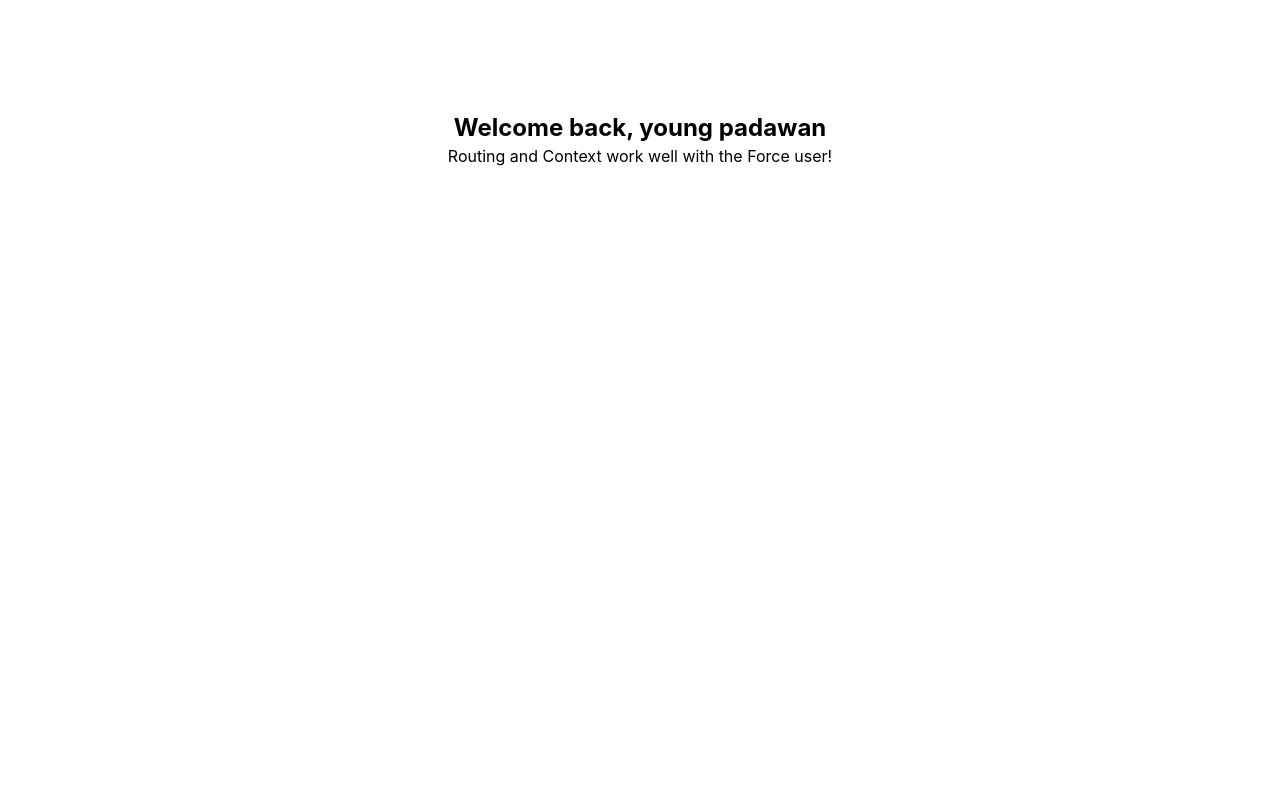
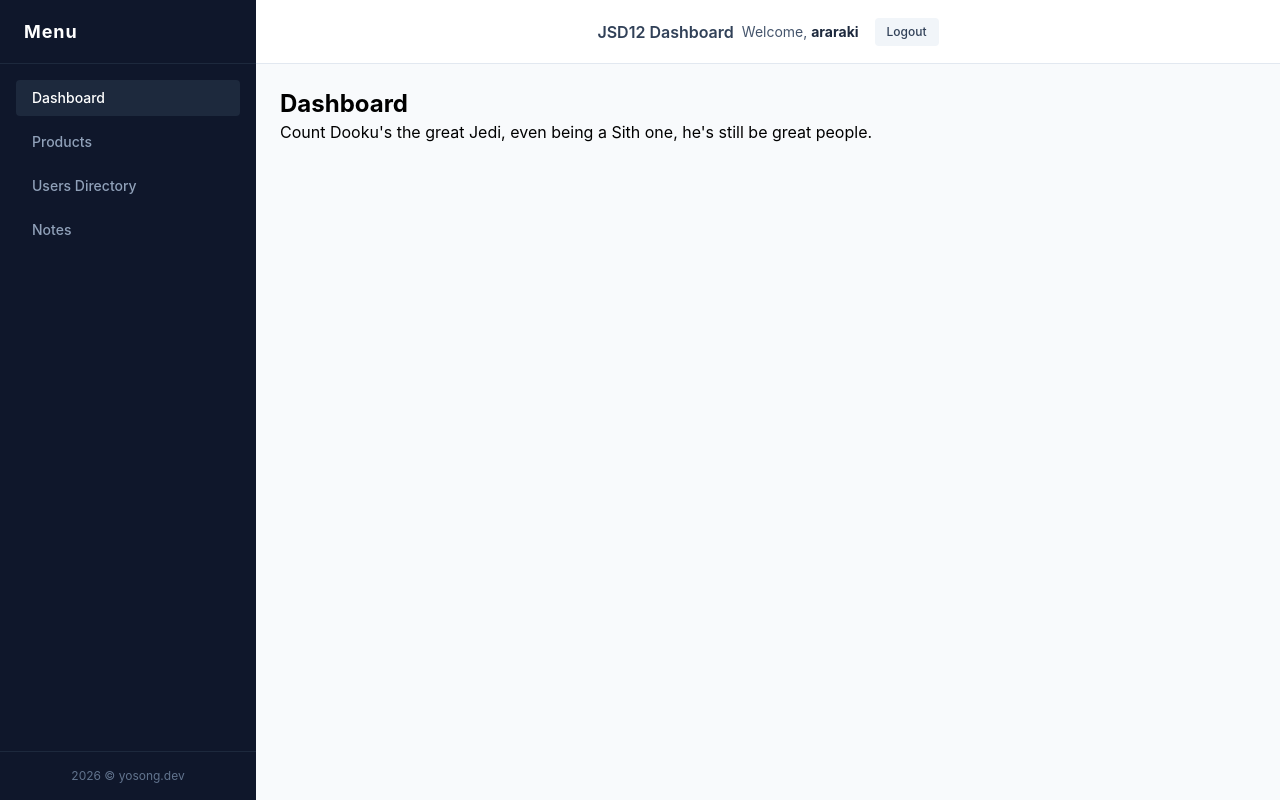
Before and after one commit to weerayosong/jsd12-full-stack-app-fe2, a React (Vite) app: page /login in a window 1280 px wide. Both pictures are taken after a click on the button "Login". Built offline with nearby package versions, Linux system fonts and the light colour scheme.

Commit message:
add main layout, sidebar, header and setup nested routes

```diff
--- a/src/App.jsx
+++ b/src/App.jsx
@@ -2,14 +2,44 @@ import { BrowserRouter, Routes, Route, Navigate } from "react-router-dom";
 import { AuthProvider } from "./contexts/AuthContext";
 import ProtectedRoute from "./routes/ProtectedRoute";
 import Login from "./pages/Login";
+import MainLayout from "./components/layout/MainLayout";
 
 // mock dashboard for test mock login first page
-const MockDashboard = () => (
-    <div className="p-8 text-center mt-20">
-        <h1 className="text-2xl font-bold">Welcome back, young padawan</h1>
-        <p>Routing and Context work well with the Force user!</p>
+// const MockDashboard = () => (
+//     <div className="p-8 text-center mt-20">
+//         <h1 className="text-2xl font-bold">Welcome back, young padawan</h1>
+//         <p>Routing and Context work well with the Force user!</p>
+//     </div>
+// );
+// mock pages
+const Dashboard = () => (
+    <div>
+        <h1 className="text-2xl font-bold">Dashboard</h1>
+        <p>
+            Count Dooku's the great Jedi, even being a Sith one, he's still be
+            great people.
+        </p>
     </div>
 );
+const Products = () => (
+    <div>
+        <h1 className="text-2xl font-bold">Products</h1>
+        <p>Qui-Gon Jinn is the best.</p>
+    </div>
+);
+const Users = () => (
+    <div>
+        <h1 className="text-2xl font-bold">Users</h1>
+        <p>Anakin's cool, even cooler as Darth Vader.</p>
+    </div>
+);
+const Notes = () => (
+    <div>
+        <h1 className="text-2xl font-bold">Notes</h1>
+        <p>Ahsoka. the last one of this Great line, I'm no Jedi.</p>
+    </div>
+);
+
 function App() {
     return (
         <AuthProvider>
@@ -20,11 +50,16 @@ function App() {
 
                     {/* protected routes */}
                     <Route element={<ProtectedRoute />}>
-                        <Route
-                            path="/"
-                            element={<Navigate to="/dashboard" replace />}
-                        />
-                        <Route path="/dashboard" element={<MockDashboard />} />
+                        <Route element={<MainLayout />}>
+                            <Route
+                                path="/"
+                                element={<Navigate to="/dashboard" replace />}
+                            />
+                            <Route path="/dashboard" element={<Dashboard />} />
+                            <Route path="/products" element={<Products />} />
+                            <Route path="/users" element={<Users />} />
+                            <Route path="/notes" element={<Notes />} />
+                        </Route>
                     </Route>
 
                     {/* fallback routes */}
--- /dev/null
+++ b/src/components/layout/Header.jsx
@@ -0,0 +1,34 @@
+import { useAuth } from "../../contexts/AuthContext";
+import { useNavigate } from "react-router-dom";
+
+export default function Header() {
+    const { user, logout } = useAuth();
+    const navigate = useNavigate();
+
+    const handleLogout = () => {
+        logout();
+        navigate("/login");
+    };
+
+    return (
+        <header className="bg-white border-b  border-slate-200 h-16 flex items-center justify-center px-6 shrink-0">
+            <div className="font-semibold text-slate-700 mr-2">
+                JSD12 Dashboard
+            </div>
+            <div className="flex items-center gap-4">
+                <span className="text-sm text-slate-600">
+                    Welcome,{" "}
+                    <span className="font-bold text-slate-800">
+                        {user?.username}
+                    </span>
+                </span>
+                <button
+                    onClick={handleLogout}
+                    className="text-xs bg-slate-100 hover:bg-slate-200 text-slate-700 px-3 py-1.5 rounded-sm font-medium transition-colors"
+                >
+                    Logout
+                </button>
+            </div>
+        </header>
+    );
+}
--- /dev/null
+++ b/src/components/layout/MainLayout.jsx
@@ -0,0 +1,23 @@
+import { Outlet } from "react-router-dom";
+import Sidebar from "./Sidebar";
+import Header from "./Header";
+
+export default function MainLayout() {
+    return (
+        <div className="flex h-screen w-full overflow-hidden bg-slate-50 font-sans antialiased">
+            {/* LEFT column: Sidebar */}
+            <Sidebar />
+
+            {/* RIGHT column: anything else */}
+            <div className="flex-1 flex flex-col h-full overflow-hidden">
+                {/* top: Header */}
+                <Header />
+
+                {/* bottom: Outlet */}
+                <main className="flex-1 overflow-auto p-6">
+                    <Outlet />
+                </main>
+            </div>
+        </div>
+    );
+}
--- /dev/null
+++ b/src/components/layout/Sidebar.jsx
@@ -0,0 +1,47 @@
+import { NavLink } from "react-router-dom";
+import { useAuth } from "../../contexts/AuthContext";
+
+export default function Sidebar() {
+    const { user } = useAuth();
+
+    const navLinkClass = ({ isActive }) =>
+        `block px-4 py-2 rounded-sm text-sm font-medium transition-colors ${
+            isActive
+                ? "bg-slate-800 text-white"
+                : "text-slate-400 hover:bg-slate-800 hover:text-white"
+        }`;
+
+    return (
+        <aside className="w-64 bg-slate-900 text-slate-300 flex flex-col h-full shrink-0">
+            <div className="h-16 flex items-center px-6 border-b border-slate-800">
+                <h1 className="text-lg font-bold text-white tracking-wider">
+                    Menu
+                </h1>
+            </div>
+
+            <nav className="flex-1 p-4 space-y-2">
+                <NavLink to="/dashboard" className={navLinkClass}>
+                    Dashboard
+                </NavLink>
+                <NavLink to="/products" className={navLinkClass}>
+                    Products
+                </NavLink>
+
+                {/* test admin */}
+                {user?.role === "admin" && (
+                    <NavLink to="/users" className={navLinkClass}>
+                        Users Directory
+                    </NavLink>
+                )}
+
+                <NavLink to="/notes" className={navLinkClass}>
+                    Notes
+                </NavLink>
+            </nav>
+
+            <div className="p-4 border-t border-slate-800 text-xs text-slate-500 text-center">
+                2026 &copy; yosong.dev
+            </div>
+        </aside>
+    );
+}
```
